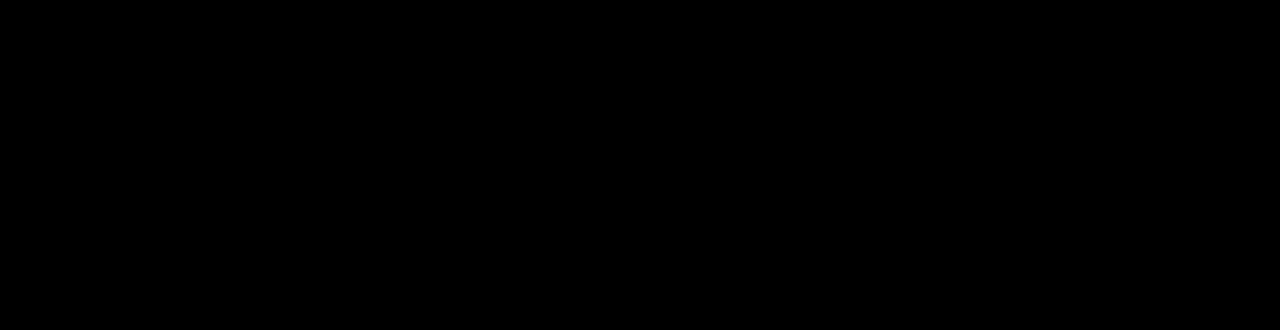
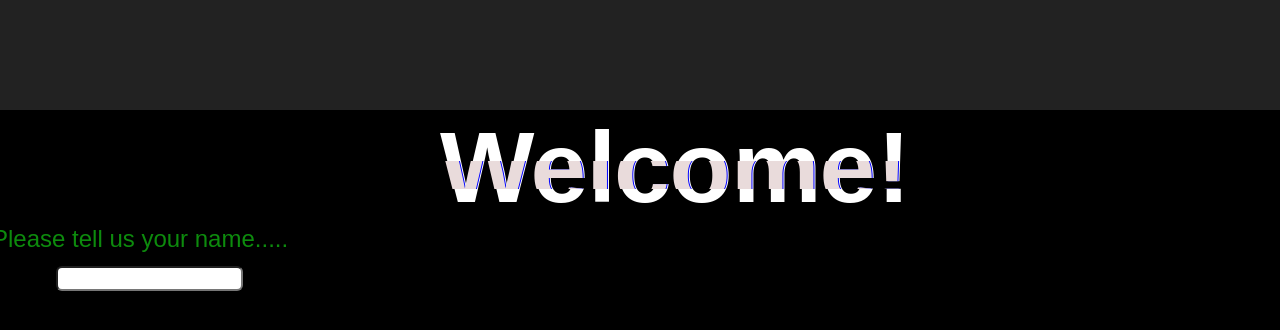
Before and after one commit to anAnun/RandomReact, a React (Create React App) app: page /home in a window 1280 px wide. Shown: the top 330 px of the page. Built offline with nearby package versions, Linux system fonts and the light colour scheme.

Commit message:
additions, organizations

```diff
--- a/src/App.js
+++ b/src/App.js
@@ -4,7 +4,7 @@
 import "./glitch.css";
 import { Route, withRouter } from "react-router-dom";
 import Scene1 from "./Scene1";
-import Scene2 from "./Scene2";
+import Home from "./Scene1";
 import Troll from "./Troll";
 import ButtonChase from "./ButtonChase";
 
@@ -13,7 +13,7 @@
     return (
       <React.Fragment>
         <Route exact path="/" component={Scene1} />
-        <Route exact path="/scene2" component={Scene2} />
+        <Route exact path="/home" component={Home} />
         <Route exact path="/troll" component={Troll} />
         <Route exact path="/button" component={ButtonChase} />
       </React.Fragment>
--- a/src/Scene2.js
+++ b/src/Home.js
@@ -1,6 +1,6 @@
 import React from "react";
 
-class Scene2 extends React.Component {
+class Home extends React.Component {
   state = {
     continue: false
   };
@@ -27,4 +27,4 @@
   }
 }
 
-export default Scene2;
+export default Home;
--- a/src/Scene1.js
+++ b/src/Scene1.js
@@ -10,7 +10,7 @@
   };
 
   continue = () => {
-    this.props.history.push("scene2");
+    this.props.history.push("home");
   };
 
   enterName = name => {
--- a/src/Troll.css
+++ b/src/Troll.css
@@ -117,7 +117,7 @@
     left: 50%;
     position: absolute;
     -webkit-animation: move 2s;
-    animation: move 2s;
+    animation: move 4s;
 }
 
 .submit {
@@ -137,4 +137,4 @@
     -webkit-animation: move .0001s;
     animation: move .0001s;
     z-index: -1;
-  }
+}
```
